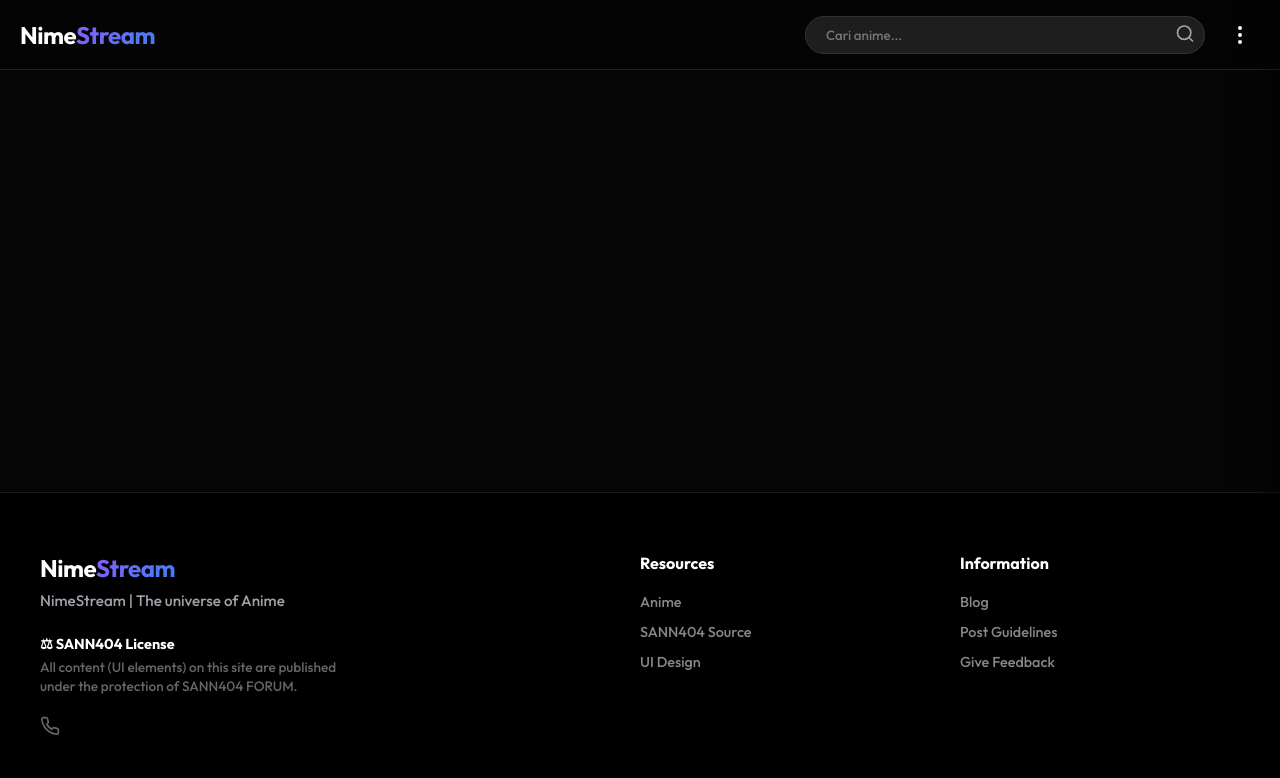
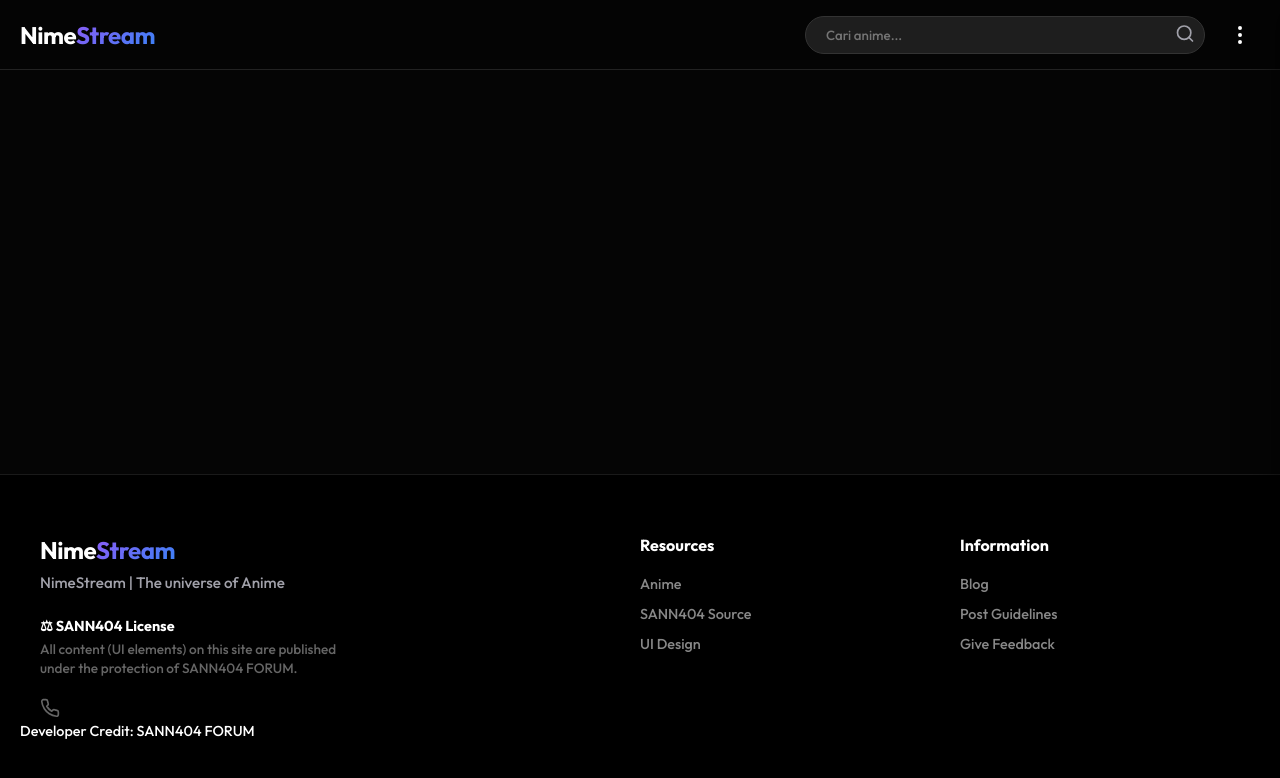
Before and after one commit to sanzzyproject/anime-new-update, a website: page public/index.html in a window 1280 px wide. Drawn offline with Linux system fonts and the light colour scheme; no server answers.

Commit message:
Update index.html

```diff
--- a/public/index.html
+++ b/public/index.html
@@ -128,6 +128,10 @@
                 <a href="#">Give Feedback</a>
             </div>
         </div>
+
+        <div class="dev-credit">
+            Developer Credit: SANN404 FORUM
+        </div>
     </footer>
 
     <script src="app.js"></script>
```
